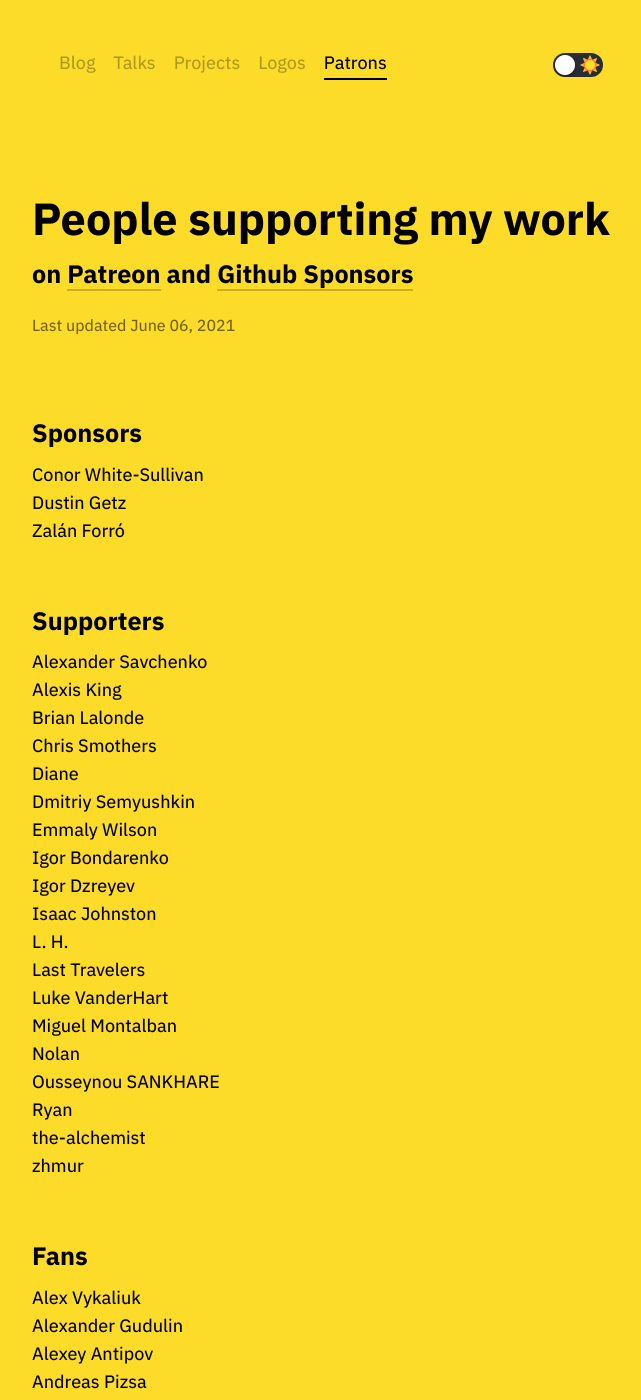
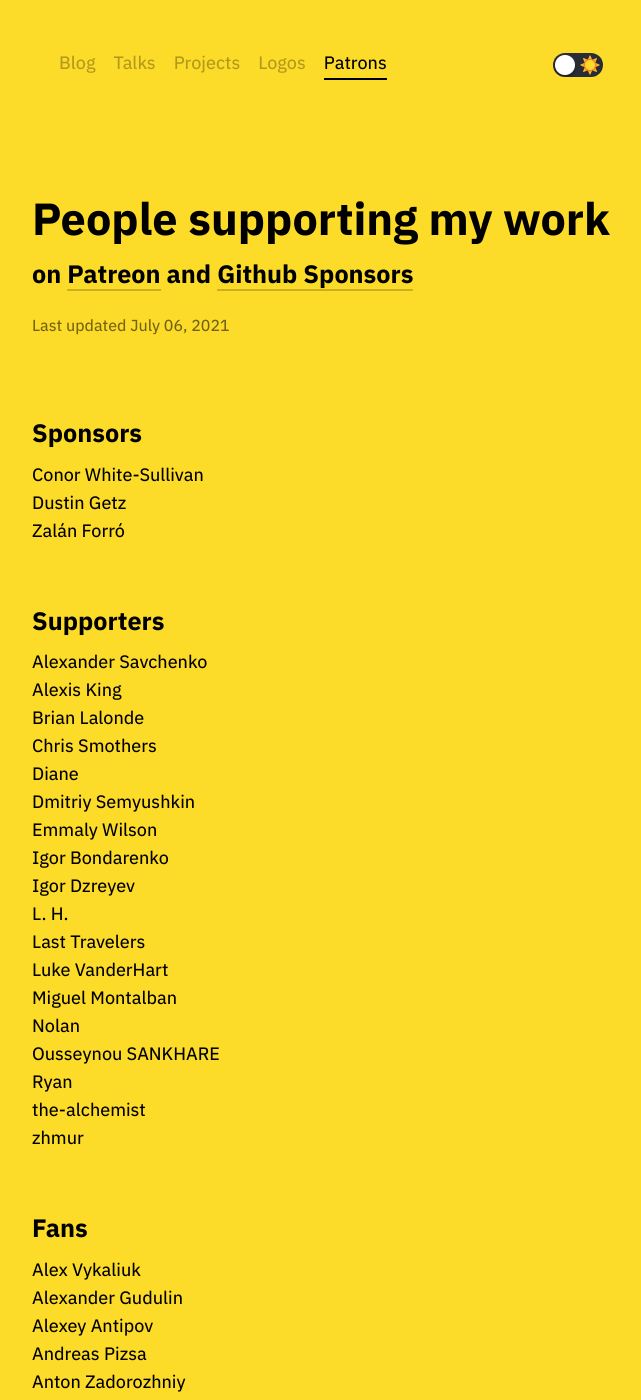
Before and after one commit to tonsky/tonsky.github.io, a Jekyll site: the page built from patrons/index.html, in a window 1280 px wide and 1400 px high. Shown: the whole window, without its empty margins (310-951 px from the left). Built offline with Jekyll 4.4.1, drawn with Linux system fonts in a browser that asks for light colours.

Commit message:
Patrons update July 2021

```diff
--- a/patrons/index.html
+++ b/patrons/index.html
@@ -20,7 +20,7 @@ li { list-style: none; }
 
 <h1 class="title">People supporting my work</h1>
 <h2>on <a href="https://patreon.com/tonsky" target="_blank">Patreon</a> and <a href="https://github.com/sponsors/tonsky" target="_blank">Github Sponsors</a></h2>
-<div class="footer">Last updated June 06, 2021</div>
+<div class="footer">Last updated July 06, 2021</div>
 
 <h2>Sponsors</h2>
 <li>Conor White-Sullivan</li>
@@ -37,7 +37,6 @@ li { list-style: none; }
 <li>Emmaly Wilson</li>
 <li>Igor Bondarenko</li>
 <li>Igor Dzreyev</li>
-<li>Isaac Johnston</li>
 <li>L. H.</li>
 <li>Last Travelers</li>
 <li>Luke VanderHart</li>
```
Also changed, not shown: other parts of patrons/index.html (+0 -2 lines).
